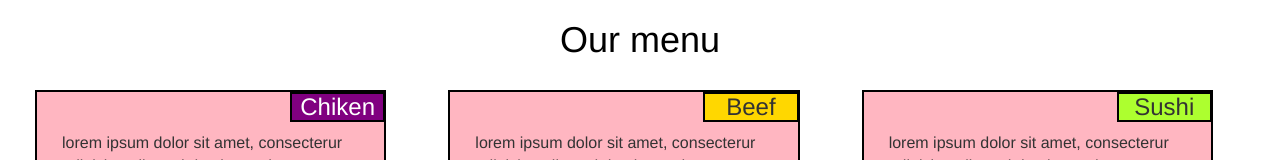
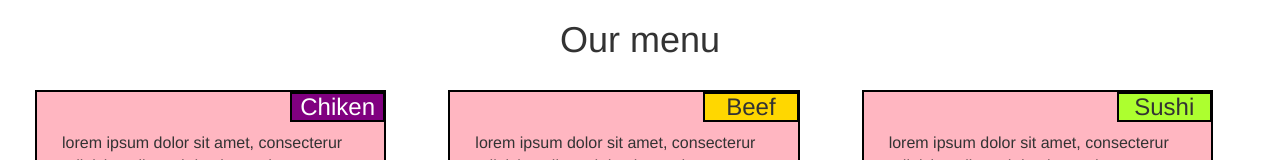
Before and after one commit to yasiaUkraine/module2.github.io, a plain HTML site: page index.html in a window 1280 px wide. Shown: the top 160 px of the page. Drawn offline with nearby package versions, Linux system fonts and the light colour scheme.

Commit message:
Homework

```diff
--- a/css/style.css
+++ b/css/style.css
@@ -4,11 +4,7 @@
     box-sizing: border-box;
     font-family: "Comic Sans" cursive;
 }
-h1{
-    color: black;
-    font-family: "Comic Sans" cursive;
 
-}
 
 .plot{
 
```
